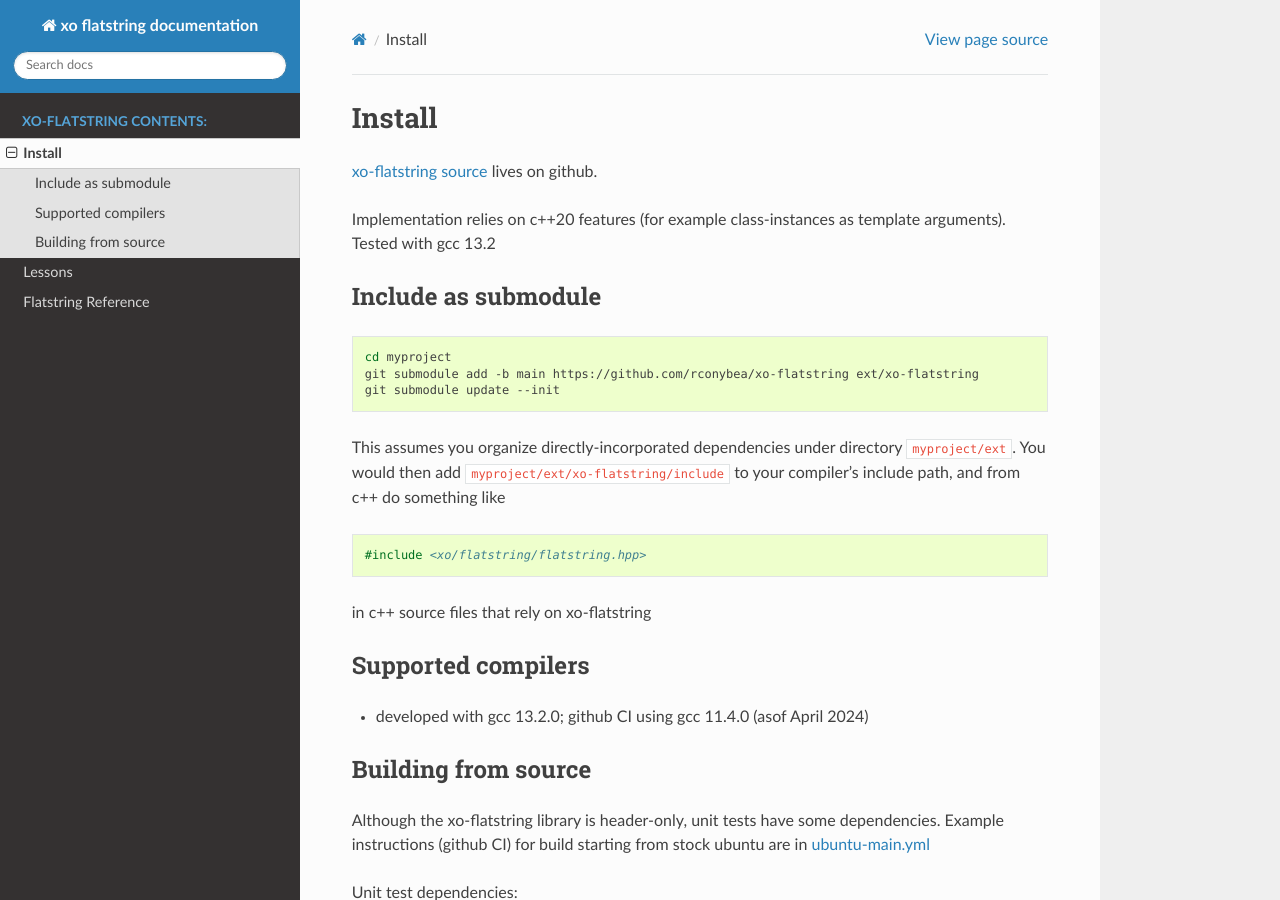
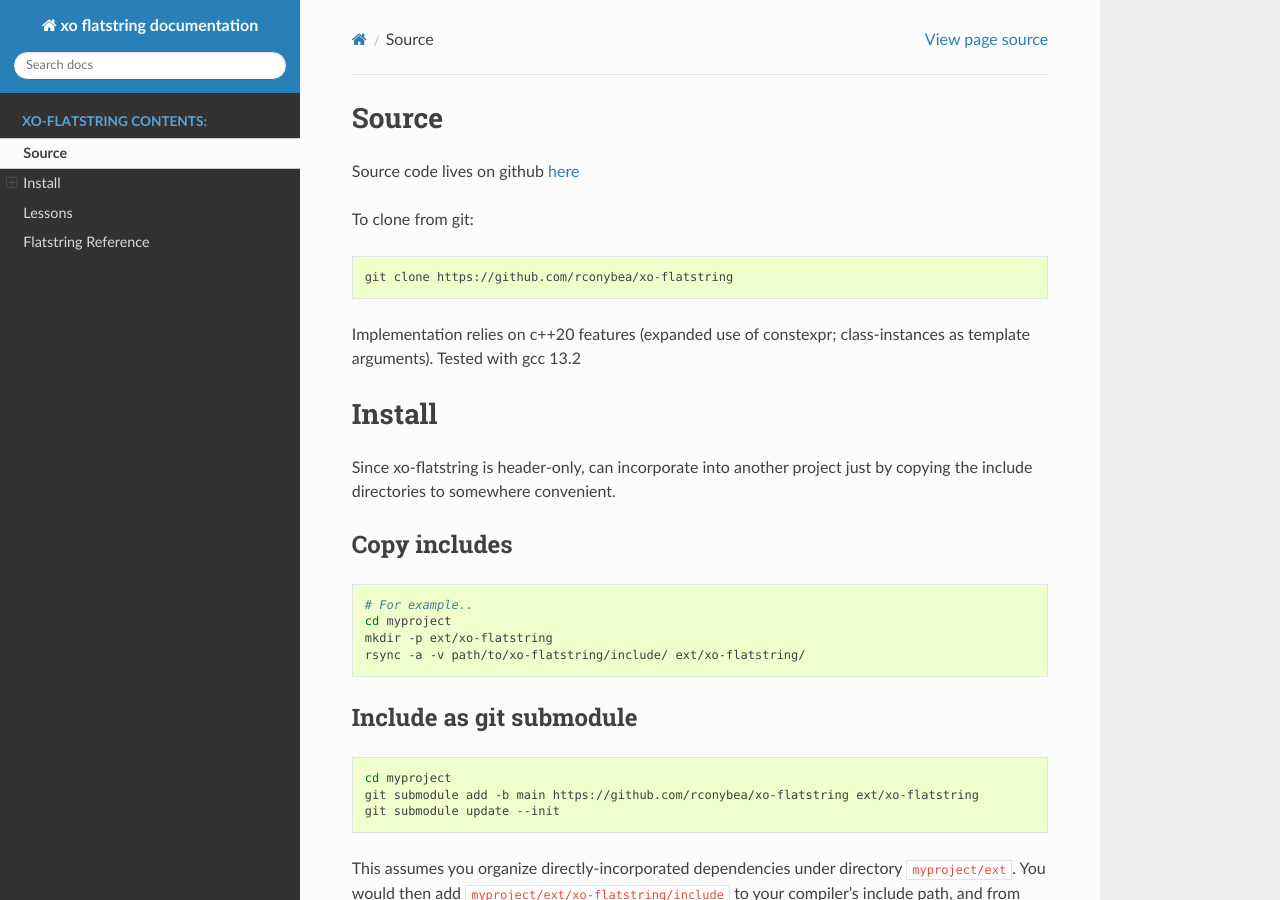
Before and after one commit to Rconybea/xo-umbrella2, a Sphinx documentation site: the page built from docs/install.rst, in a window 1280 px wide and 900 px high. Built offline with Sphinx 7.4.7 and the Read the Docs theme 2.0.0, drawn with Linux system fonts in a browser that asks for light colours; some of the changed text lies outside the part shown.

Commit message:
xo-flatstring: docs: + source code link + tweaks

```diff
--- a/docs/install.rst
+++ b/docs/install.rst
@@ -3,24 +3,46 @@
 .. toctree
    :maxdepth: 2
 
+Source
+======
+
+Source code lives on github `here`_
+
+.. _here: https://github.com/rconybea/xo-flatstring
+
+To clone from git:
+
+.. code-block:: bash
+
+    git clone https://github.com/rconybea/xo-flatstring
+
+Implementation relies on c++20 features (expanded use of constexpr; class-instances as template arguments).
+Tested with gcc 13.2
+
 Install
 =======
 
-`xo-flatstring source`_ lives on github.
+Since xo-flatstring is header-only, can incorporate into another project just by copying the include directories
+to somewhere convenient.
 
-.. _xo-flatstring source: https://github.com/rconybea/xo-flatstring
-
-Implementation relies on c++20 features (for example class-instances as template arguments).
-Tested with gcc 13.2
-
-Include as submodule
---------------------
+Copy includes
+-------------
 
 .. code-block:: bash
 
-   cd myproject
-   git submodule add -b main https://github.com/rconybea/xo-flatstring ext/xo-flatstring
-   git submodule update --init
+    # For example..
+    cd myproject
+    mkdir -p ext/xo-flatstring
+    rsync -a -v path/to/xo-flatstring/include/ ext/xo-flatstring/
+
+Include as git submodule
+------------------------
+
+.. code-block:: bash
+
+    cd myproject
+    git submodule add -b main https://github.com/rconybea/xo-flatstring ext/xo-flatstring
+    git submodule update --init
 
 This assumes you organize directly-incorporated dependencies under directory ``myproject/ext``.
 You would then add ``myproject/ext/xo-flatstring/include`` to your compiler's include path,
@@ -28,7 +50,7 @@
 
 .. code-block:: c++
 
-   #include <xo/flatstring/flatstring.hpp>
+    #include <xo/flatstring/flatstring.hpp>
 
 in c++ source files that rely on xo-flatstring
 
@@ -54,3 +76,11 @@
 .. _catch2: https://github.com/catchorg/Catch2
 .. _xo-cmake: https://github.com/rconybea/xo-cmake
 .. _xo-indentlog: https://github.com/rconybea/indentlog
+
+To build documentation, will also need:
+
+* `doxygen`
+* `graphviz`
+* `sphinx`
+* `breathe`
+* `sphinx_rtd_theme`
```
